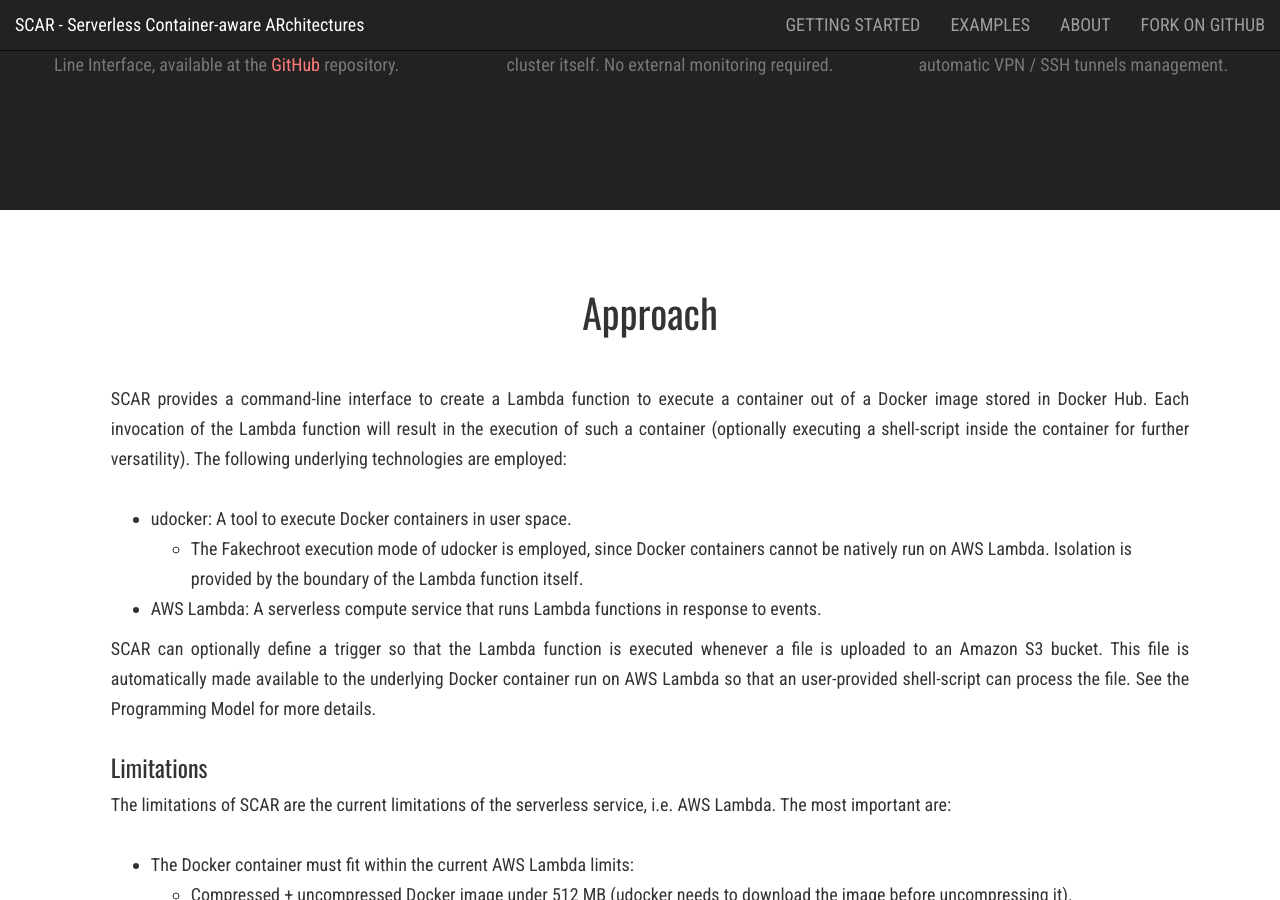
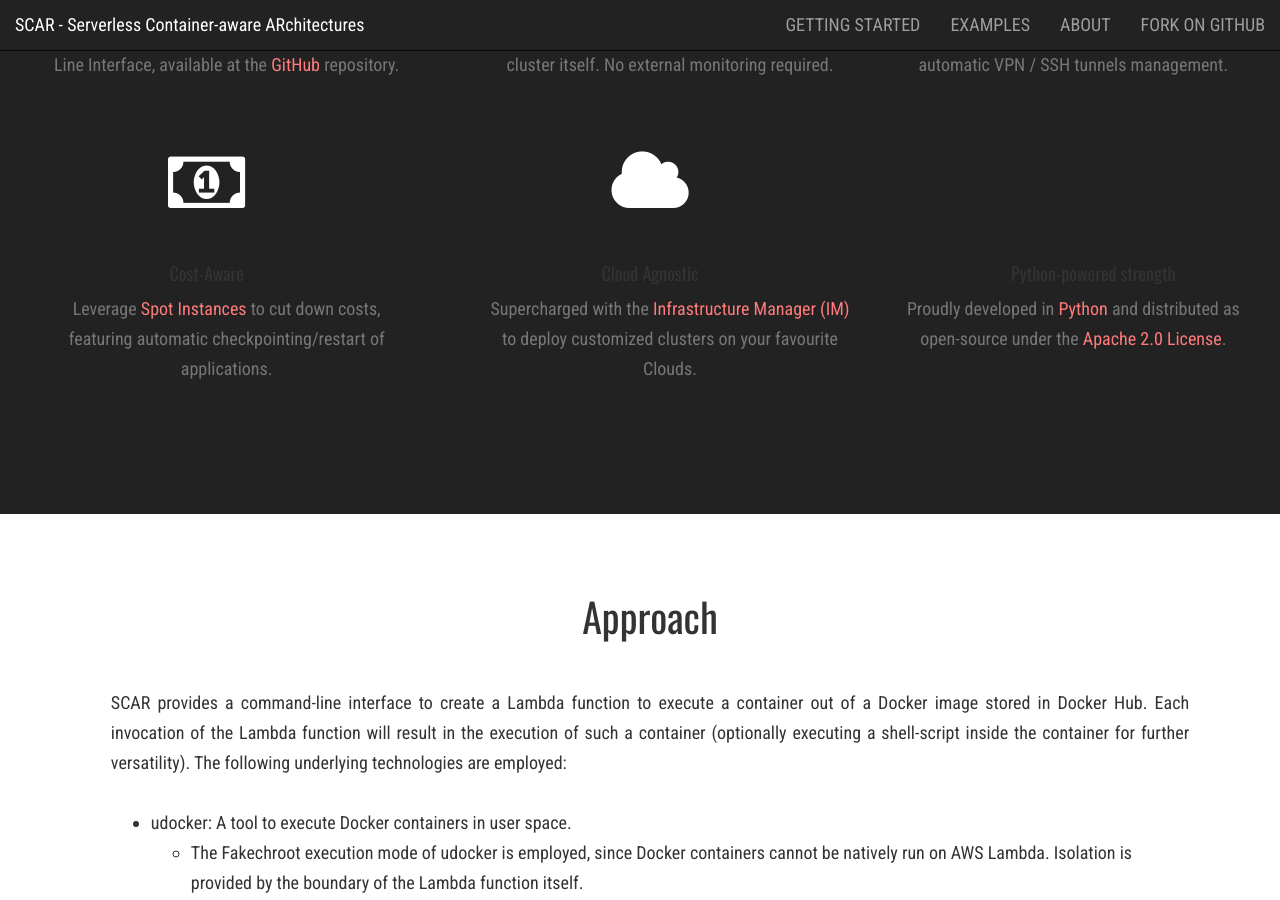
Before and after one commit to amcaar/try.github.io, a Jekyll site: the page built from index.html, in a window 1280 px wide and 900 px high, scrolled down 1526 px. Built offline with Jekyll 4.4.1, drawn with Linux system fonts in a browser that asks for light colours; nearby versions of some CDN libraries; the list of posts is cut into pages by our own code.

Commit message:
Update index.html

```diff
--- a/index.html
+++ b/index.html
@@ -43,6 +43,31 @@ layout: default
                             <p class="text-muted-right">Deploy clusters that span multiple Clouds with automatic VPN / SSH tunnels management.</p>
                         </div>
                       </div>
+
+                      <div class="row text-center">
+                          <div class="col-md-4">
+                              <span class="fa-stack fa-4x">
+                                <i class="fa fa-money fa-stack-1x fa-inverse"></i>
+                              </span>
+                              <h4 class="service-heading text-muted-contact">Cost-Aware</h4>
+                              <p class="text-muted">Leverage <a href="http://aws.amazon.com/en/ec2/purchasing-options/spot-instances/" target="_blank">Spot Instances</a> to cut down costs, featuring automatic checkpointing/restart of applications.</p>
+                          </div>
+                          <div class="col-md-4">
+                              <span class="fa-stack fa-4x">
+                                  <i class="fa fa-cloud fa-stack-1x fa-inverse"></i>
+                              </span>
+                              <h4 class="service-heading text-muted-contact">Cloud Agnostic</h4>
+                              <p class="text-muted">Supercharged with the <a href="http://www.grycap.upv.es/im" target="_blank">Infrastructure Manager (IM)</a> to deploy customized clusters on your favourite Clouds.</p>
+                          </div>
+                          <div class="col-md-4">
+                              <span class="fa-stack fa-4x">
+                                  <!--<i class="fa fa-file-code-o fa-stack-1x fa-inverse"></i>-->
+                                  <i class="icon-python" style="color:white"></i>
+                              </span>
+                              <h4 class="service-heading text-muted-contact">Python-powered strength</h4>
+                              <p class="text-muted-right">Proudly developed in <a href="https://www.python.org/" target="_blank">Python</a> and distributed as open-source under the <a href="http://www.apache.org/licenses/LICENSE-2.0" target="_blank">Apache 2.0 License</a>.</p>
+                          </div>
+                      </div>
                     </section>
 
                     <div class="row">
@@ -63,7 +88,7 @@ layout: default
                         <!--<h3> Architecture </h3>
                         <p> A brief description of the SCAR architecture would be here. Moreover we can add a figure. But I'll wait till the paper has been published.
                         </p>-->
-                        <h3> Limitations </h3>
+                        <h2 class="section-heading text-center"> Limitations </h2>
                         <p> The limitations of SCAR are the current limitations of the serverless service, i.e. AWS Lambda. The most important are:</p>
                         <ul>
                             <li>The Docker container must fit within the current AWS Lambda limits:  </li>
```
